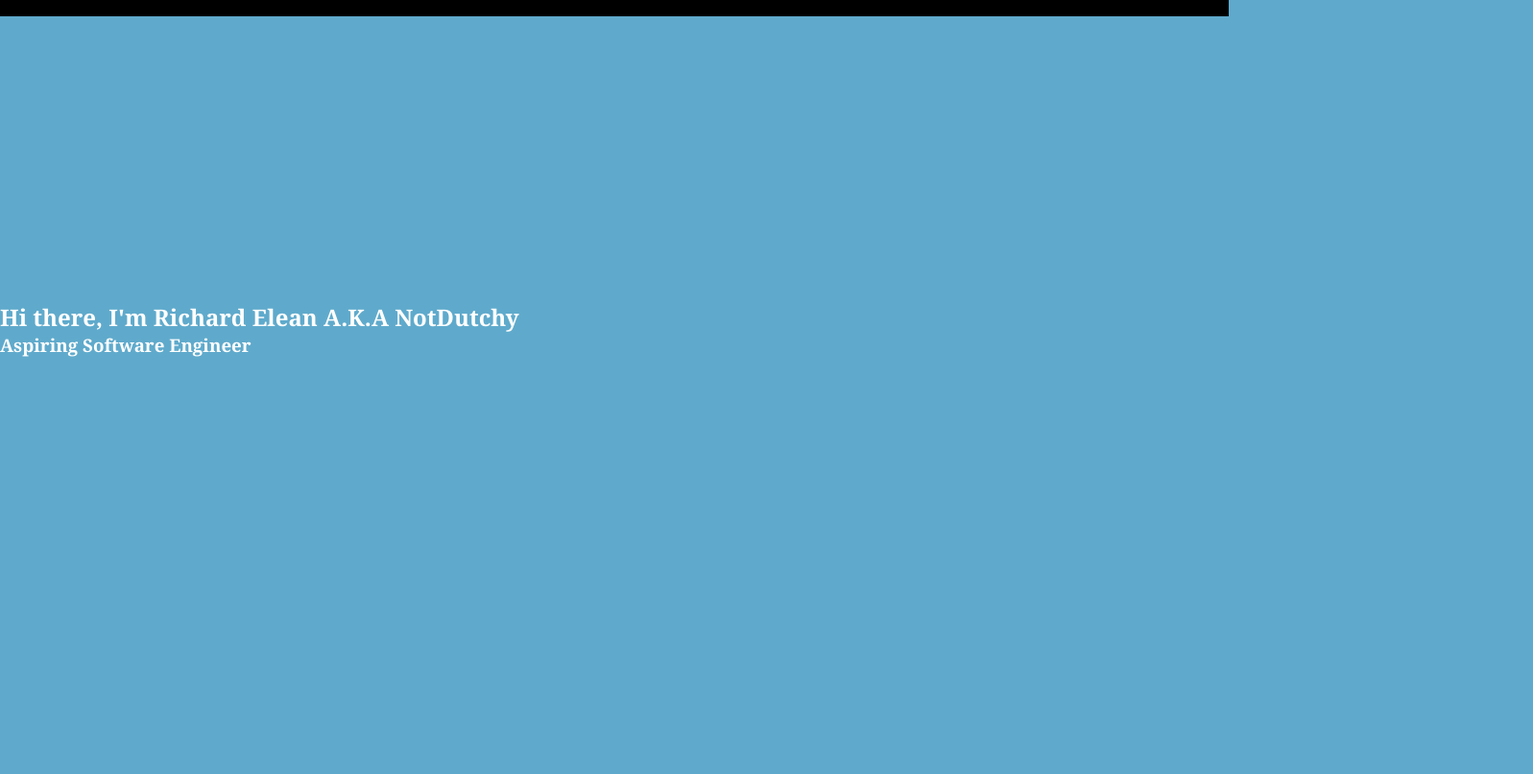
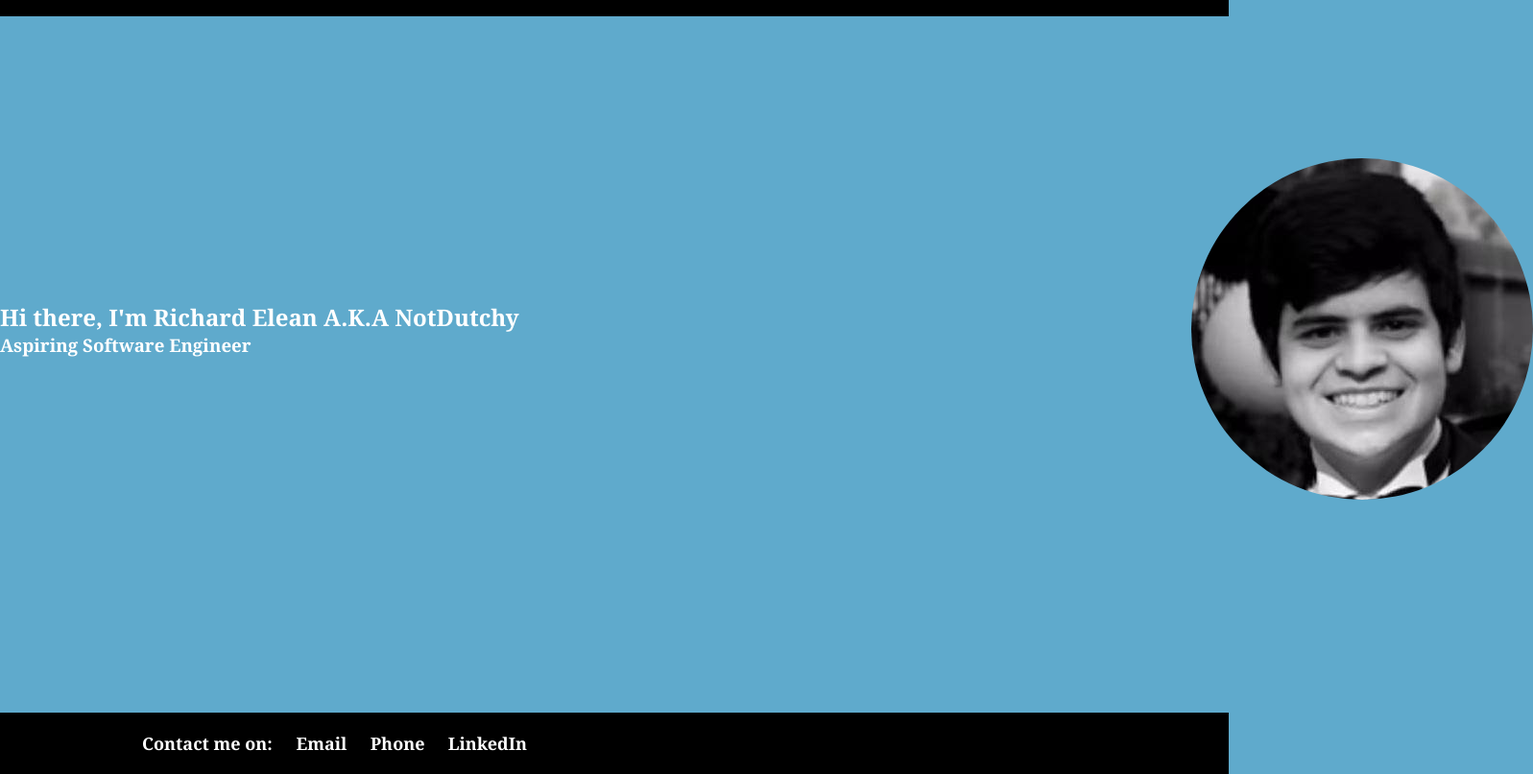
Before and after one commit to NotDutchy/NotDutchy.github.io, a plain HTML site: page index.html in a window 1280 px wide. Shown: the part 57-864 px from the top of the page at 96% size, 1597 px wide, since content can reach past the window. Before the commit the page ends 800 px from the top, so only its background shows below. Drawn offline with Linux system fonts and the light colour scheme.

Commit message:
Added photo

```diff
--- a/index.html
+++ b/index.html
@@ -10,31 +10,30 @@
     <header class="header">
         <a href="#" class="logo">NotDutchy</a>
         <nav class="navbar">
-            <a href="#" class="active">Home</a>
+            <a href="#home" class="active">Home</a>
             <a href="#">About Me</a>
             <a href="#">Projects</a>
-            <a href="#">Contact</a>
+            <a href="#contact">Contact</a>
         </nav>
     </header>
 
-    <section class="home">
+    <section class="home" id="home">
         <div class="home-content">
             <h1> Hi there, I'm Richard Elean A.K.A NotDutchy</h1>
             <h3> Aspiring Software Engineer </h3>
-
         </div>
+        <img class="photo" src="Foto.png"></img>
     </section>
 
+    <footer class="contact" id="contact">
+        <nav class="contact-content">
+            <a href="#" class="logo">Contact me on: </a>
+            <a>Email</a>
+            <a>Phone</a>
+            <a href="https://www.linkedin.com/in/richard-elean-notdutchy/" target="_blank">LinkedIn</a>
+        </nav>
+    </footer>
+</body>
 
 
-
-
-
-
-</body>
-
-<footer id="Contact">
-
-</footer>
-
 </html>
--- a/style.css
+++ b/style.css
@@ -48,3 +48,34 @@ body {
     height: 100vh;
     align-items: center;
 }
+
+.home-content{
+    position: relative;
+}
+
+.contact {
+    position: relative;
+    top: 0;
+    left: 0;
+    width: 100%;
+    padding: 20px 10%;
+    background: black;
+    display: flex;
+    justify-content: space-between;
+    align-items: center;
+    z-index: 100;
+}
+
+.contact a {
+    font-size: 18px;
+    color: white;
+    text-decoration: none;
+    font-weight: 600;
+    margin-left: 20px;
+}
+
+img.photo {
+    position: relative;
+    border-radius: 60%;
+    left: 700px;
+}
```
Also changed, not shown: Foto.png (added).
